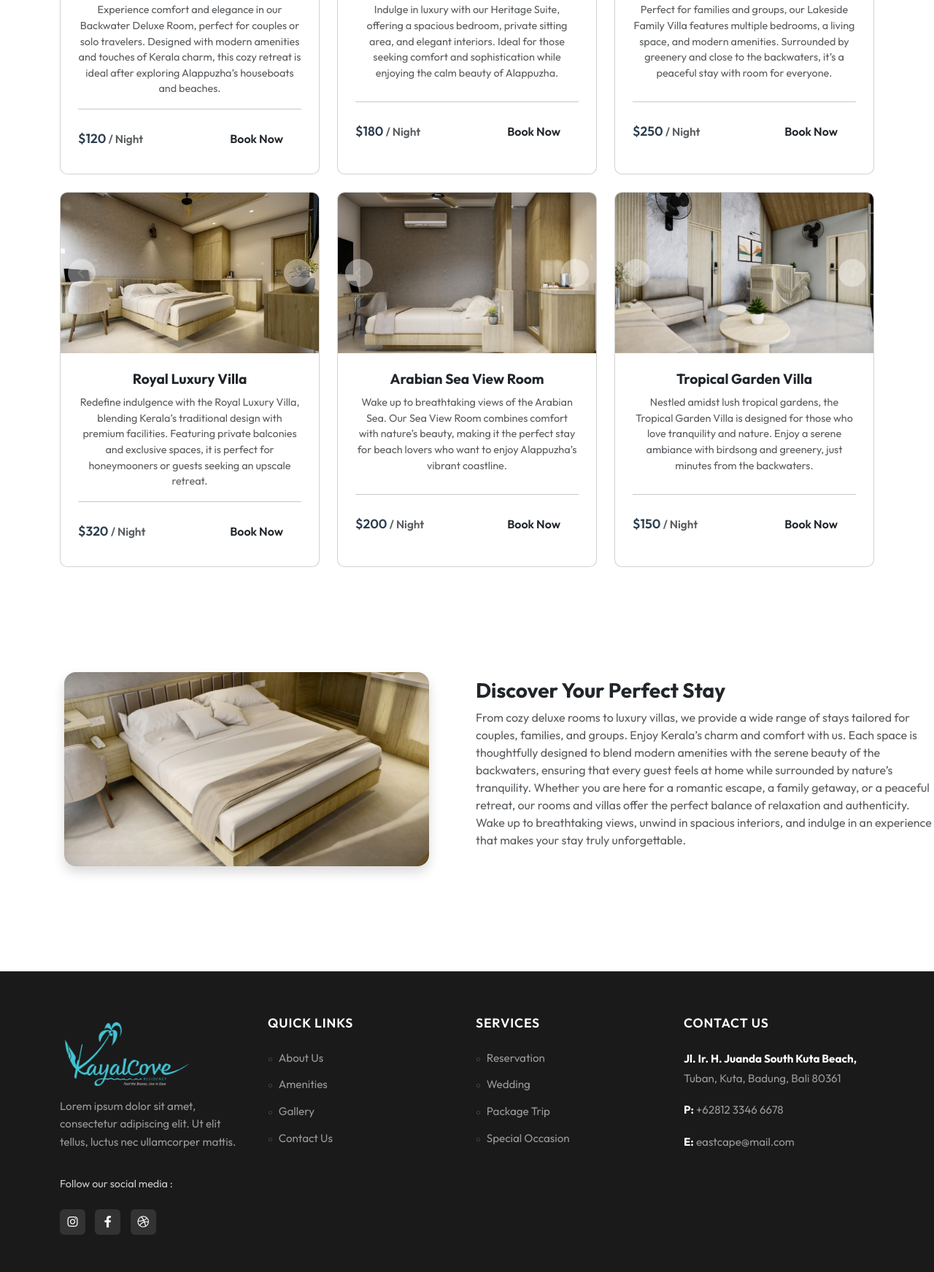
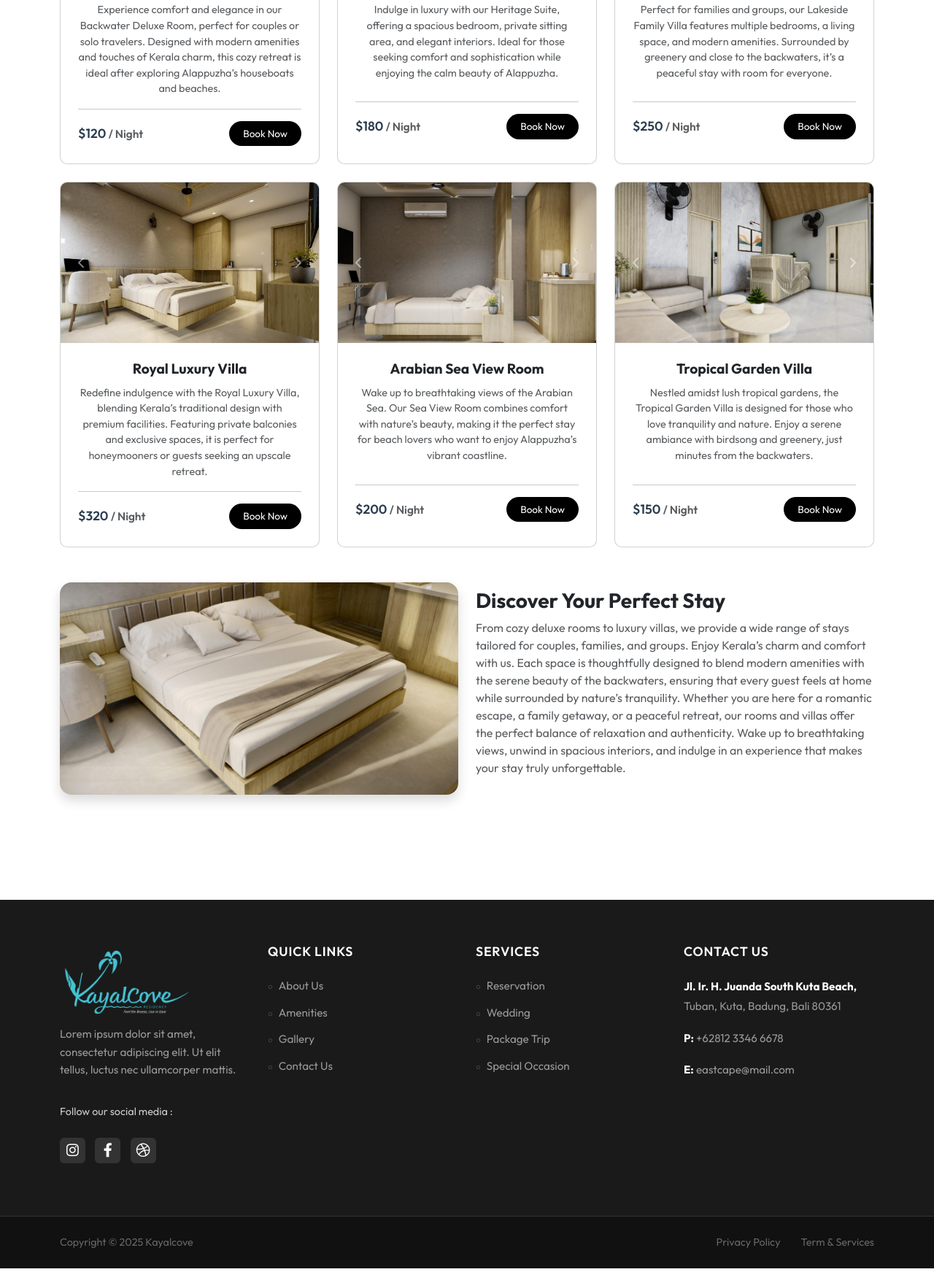
Before and after one commit to akashto76/Kayalcove, a plain HTML site: page rooms.html in a window 1280 px wide. Shown: the part 905-2648 px from the top of the page at 73% size. Drawn offline with nearby package versions, Linux system fonts and the light colour scheme.

Commit message:
rooms style changes

```diff
--- a/rooms.html
+++ b/rooms.html
@@ -11,7 +11,10 @@
   <!-- Font Awesome CDN -->
   <link href="https://cdnjs.cloudflare.com/ajax/libs/font-awesome/6.4.2/css/all.min.css" rel="stylesheet"/>
   <link rel="stylesheet" href="style.css">
+  <style>
 
+
+  </style>
 </head>
 <body>
 
@@ -55,7 +58,7 @@
       <div class="small-hero-overlay position-absolute top-0 start-0 w-100 h-100 d-flex flex-column justify-content-center ps-4 ps-md-5 text-white">
         <p class="small mb-2">The Amazing Place to provide your escape plan in Bali, Indonesia</p>
         <h1 class="fw-bold display-5 tranquility-text slide-in-left">Made your Amazing <br><em>Escape Plan Moment Memorable</em></h1>
-        <a href="#" class="btn btn-light btn-book mt-3">Book Now <i class="fa-solid fa-arrow-right"></i></a>
+        <!-- <a href="#" class="btn btn-light btn-book-room mt-3">Book Now <i class="fa-solid fa-arrow-right"></i></a> -->
       </div>
 
       <!-- Promo Box -->
@@ -99,7 +102,7 @@
             <center><hr></center>
           <div class="d-flex justify-content-between align-items-center mt-3">
             <span class="price-tag">$120 <small class="text-muted">/ Night</small></span>
-            <a href="#" class="btn btn-book">Book Now</a>
+            <a href="#" class="btn btn-book-room">Book Now</a>
           </div>
         </div>
       </div>
@@ -135,7 +138,7 @@
           <center><hr></center>
           <div class="d-flex justify-content-between align-items-center mt-3">
             <span class="price-tag">$180 <small class="text-muted">/ Night</small></span>
-            <a href="#" class="btn btn-book">Book Now</a>
+            <a href="#" class="btn btn-book-room">Book Now</a>
           </div>
         </div>
       </div>
@@ -171,7 +174,7 @@
             <center><hr></center>
           <div class="d-flex justify-content-between align-items-center mt-3">
             <span class="price-tag">$250 <small class="text-muted">/ Night</small></span>
-            <a href="#" class="btn btn-book">Book Now</a>
+            <a href="#" class="btn btn-book-room">Book Now</a>
           </div>
         </div>
       </div>
@@ -207,7 +210,7 @@
             <center><hr></center>
           <div class="d-flex justify-content-between align-items-center mt-3">
             <span class="price-tag">$320 <small class="text-muted">/ Night</small></span>
-            <a href="#" class="btn btn-book">Book Now</a>
+            <a href="#" class="btn btn-book-room">Book Now</a>
           </div>
         </div>
       </div>
@@ -243,7 +246,7 @@
             <center><hr></center>
           <div class="d-flex justify-content-between align-items-center mt-3">
             <span class="price-tag">$200 <small class="text-muted">/ Night</small></span>
-            <a href="#" class="btn btn-book">Book Now</a>
+            <a href="#" class="btn btn-book-room">Book Now</a>
           </div>
         </div>
       </div>
@@ -279,7 +282,7 @@
             <center><hr></center>
           <div class="d-flex justify-content-between align-items-center mt-3">
             <span class="price-tag">$150 <small class="text-muted">/ Night</small></span>
-            <a href="#" class="btn btn-book">Book Now</a>
+            <a href="#" class="btn btn-book-room">Book Now</a>
           </div>
         </div>
       </div>
@@ -288,30 +291,34 @@
   </div>
 </section>
 
-<br><br><br><br>
+
 
 <!-- New Heading & Paragraph with animation class -->
-  <div class="scroll-animate mb-5">
+<div class="container my-5">
   <div class="row align-items-center">
-    <!-- Left Column: Image -->
-    <div class="col-md-6 mb-3 mb-md-0" style="padding-left: 100px;">
-      <img src="images/room_images/room2.jpg" alt="Discover Stay" class="img-fluid rounded-4 shadow" style="width: 500px; height: auto;">
+
+    <!-- Left: Image -->
+    <div class="col-md-6 mb-4 mb-md-0 text-center">
+      <img src="images/room_images/room2.jpg" alt="Discover Stay"
+           class="img-fluid rounded-4 shadow" id="bottom_image">
     </div>
 
-    <!-- Right Column: Text -->
+    <!-- Right: Text -->
     <div class="col-md-6">
       <h3 class="fw-bold">Discover Your Perfect Stay</h3>
       <p class="text-muted">
         From cozy deluxe rooms to luxury villas, we provide a wide range of stays tailored for couples, families, and groups.
-  Enjoy Kerala’s charm and comfort with us. Each space is thoughtfully designed to blend modern amenities with the serene beauty
-  of the backwaters, ensuring that every guest feels at home while surrounded by nature’s tranquility. Whether you are here for
-  a romantic escape, a family getaway, or a peaceful retreat, our rooms and villas offer the perfect balance of relaxation and
-  authenticity. Wake up to breathtaking views, unwind in spacious interiors, and indulge in an experience that makes your stay
-  truly unforgettable.
+        Enjoy Kerala’s charm and comfort with us. Each space is thoughtfully designed to blend modern amenities with the serene beauty
+        of the backwaters, ensuring that every guest feels at home while surrounded by nature’s tranquility. Whether you are here for
+        a romantic escape, a family getaway, or a peaceful retreat, our rooms and villas offer the perfect balance of relaxation and
+        authenticity. Wake up to breathtaking views, unwind in spacious interiors, and indulge in an experience that makes your stay
+        truly unforgettable.
       </p>
     </div>
+
   </div>
 </div>
+
 
 <br><br><br><br>
 
--- a/style.css
+++ b/style.css
@@ -906,105 +906,7 @@ body{
 
 
 
-     /* Rooms */
 
-
-/* Card Styling */
-.room-card {
-  border-radius: 10px;
-  overflow: hidden;
-  transition: all 0.3s ease;
-  background: #fff;
-}
-.room-card:hover {
-  transform: translateY(-8px);
-  box-shadow: 0 15px 35px rgba(0, 0, 0, 0.15);
-}
-
-/* Room Images */
-.room-card img {
-  height: 220px;
-  object-fit: cover;
-}
-
-/* Carousel Buttons */
-.custom-carousel-btn {
-  position: absolute;
-  top: 50%;
-  transform: translateY(-50%);
-  width: 38px;
-  height: 38px;
-  border-radius: 50%;
-  background: rgba(255, 255, 255, 0.8);
-  border: none;
-  display: flex;
-  align-items: center;
-  justify-content: center;
-  transition: all 0.3s ease;
-}
-.custom-carousel-btn:hover {
-  background: #000;
-  color: #fff;
-}
-.carousel-control-prev.custom-carousel-btn { left: 10px; }
-.carousel-control-next.custom-carousel-btn { right: 10px; }
-
-/* Title & Text */
-.room-card .card-title {
-  font-size: 1.2rem;
-  margin-bottom: 10px;
-}
-.room-card p {
-  font-size: 0.9rem;
-}
-
-/* Price */
-.price-tag {
-  font-size: 1.1rem;
-  font-weight: 600;
-  color: #2c3e50;
-}
-
-/* .btn-book {
-  background: #000;
-  color: #fff;
-  border-radius: 30px;
-  padding: 6px 18px;
-  font-size: 0.85rem;
-  transition: all 0.3s ease;
-}
-.btn-book:hover {
-  background: #fff;
-  color: #000;
-  border: 1px solid #000;
-}
-body, * {
-  font-family: "Outfit", sans-serif !important;
-} */
-
-
-/* Scroll Animation */
-.scroll-animate {
-  opacity: 0;
-  transform: translateX(100px);
-  transition: all 0.8s ease-out;
-}
-
-.scroll-animate.show {
-  opacity: 1;
-  transform: translateX(0);
-}
-/* Cards Scroll Animation */
-.card-animate {
-  opacity: 0;
-  transform: translateY(80px);
-  transition: all 0.8s ease-out;
-}
-
-.card-animate.show {
-  opacity: 1;
-  transform: translateY(0);
-}
 
 
 /* Blogs */
@@ -1184,3 +1086,168 @@ body, * {
         font-size: 1.1rem;
       }
     }
+
+
+/* Rooms */
+
+
+/* Card Styling */
+.room-card {
+  border-radius: 10px;
+  overflow: hidden;
+  transition: all 0.3s ease;
+  background: #fff;
+}
+.room-card:hover {
+  transform: translateY(-8px);
+  box-shadow: 0 15px 35px rgba(0, 0, 0, 0.15);
+}
+
+/* Room Images */
+.room-card img {
+  height: 220px;
+  object-fit: cover;
+}
+
+/* Carousel Buttons */
+.custom-carousel-btn {
+  position: absolute;
+  top: 50%;
+  transform: translateY(-50%);
+  width: 38px;
+  height: 38px;
+  border-radius: 50%;
+  /* background: rgba(255, 255, 255, 0.8); */
+  border: none;
+  display: flex;
+  align-items: center;
+  justify-content: center;
+  transition: all 0.3s ease;
+}
+.custom-carousel-btn:hover {
+  background: #fff;
+  color: #000;
+}
+.carousel-control-prev.custom-carousel-btn { left: 10px; }
+.carousel-control-next.custom-carousel-btn { right: 10px; }
+
+/* Title & Text */
+.room-card .card-title {
+  font-size: 1.2rem;
+  margin-bottom: 10px;
+}
+.room-card p {
+  font-size: 0.9rem;
+}
+
+/* Price */
+.price-tag {
+  font-size: 1.1rem;
+  font-weight: 600;
+  color: #2c3e50;
+}
+
+.btn-book-room {
+  background: #000;
+  color: #fff;
+  border-radius: 30px;
+  padding: 6px 18px;
+  font-size: 0.85rem;
+  transition: all 0.3s ease;
+}
+.btn-book-room:hover {
+  background: #fff;
+  color: #000 !important;
+  border: 1px solid #000;
+}
+
+
+/* SOLID + REGULAR icons */
+.fa-solid, .fas {
+  font-family: "Font Awesome 6 Free" !important;
+  font-weight: 900; /* solid */
+}
+
+.far {
+  font-family: "Font Awesome 6 Free" !important;
+  font-weight: 400; /* regular */
+}
+
+/* BRANDS icons (Instagram, Facebook, etc.) */
+.fab {
+  font-family: "Font Awesome 6 Brands" !important;
+  font-weight: 400;
+}
+
+
+
+/* Scroll Animation */
+.scroll-animate {
+  opacity: 0;
+  transform: translateX(100px);
+  transition: all 0.8s ease-out;
+}
+
+.scroll-animate.show {
+  opacity: 1;
+  transform: translateX(0);
+}
+/* Cards Scroll Animation */
+.card-animate {
+  opacity: 0;
+  transform: translateY(80px);
+  transition: all 0.8s ease-out;
+}
+
+.card-animate.show {
+  opacity: 1;
+  transform: translateY(0);
+}
+
+
+/* Make logo responsive */
+/* .navbar-brand img {
+  max-height: 50px;
+  width: auto;
+} */
+
+/* Responsive image in "Discover Your Perfect Stay" section */
+.scroll-animate img {
+  max-width: 100%;
+  height: auto;
+}
+
+/* Fix column padding for smaller screens */
+@media (max-width: 768px) {
+  .scroll-animate .col-md-6 {
+    padding-left: 0 !important;
+    text-align: center;
+  }
+}
+
+/* Adjust hero text size on mobile */
+.small-hero-overlay h1 {
+  font-size: 2rem;
+}
+@media (min-width: 768px) {
+  .small-hero-overlay h1 {
+    font-size: 2.5rem;
+  }
+}
+@media (min-width: 1200px) {
+  .small-hero-overlay h1 {
+    font-size: 3rem;
+  }
+}
+
+/* Footer logo */
+.footer-section img {
+  max-width: 100%;
+  height: auto;
+}
+
+/* Make social icons scale better */
+.social-icon {
+  font-size: 1.2rem;
+  margin-right: 10px;
+}
```
